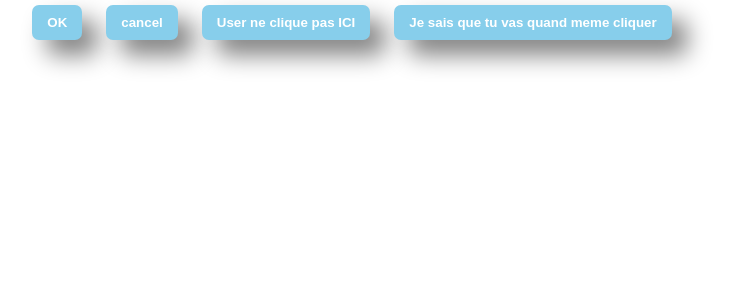
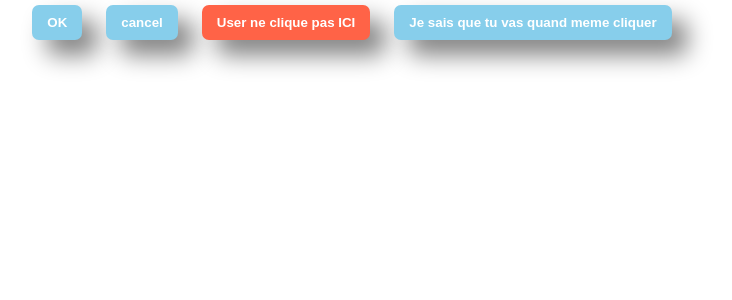
Before and after one commit to champix56/2021_11_17_tjs, a React (Create React App) app: page / in a window 1280 px wide. Shown: the top 300 px of the page, without its empty margins (288-1020 px from the left). Built offline with nearby package versions, Linux system fonts and the light colour scheme.

Commit message:
meo de style dynamique by parent props

```diff
--- a/src/App/App.js
+++ b/src/App/App.js
@@ -13,6 +13,7 @@ function App() {
       <Button text="cancel" />
       <Button
         text="User ne clique pas ICI"
+        bgColor="tomato"
         onButtonClicked={(arg) => {
           console.log(arg);
           alert("Le user a osé cliquer, il est vilain le user");
--- a/src/App/components/Button/Button.js
+++ b/src/App/components/Button/Button.js
@@ -11,6 +11,7 @@ const Button = (props) => {
   return (
     <button
       className="Button"
+      style={{backgroundColor:props.bgColor,color:props.color}}
       onClick={(evt) => {
         //evenement gerer par le composant pas renvoyé au parent
         props.onButtonClicked();
@@ -24,5 +25,7 @@ const Button = (props) => {
 Button.propTypes={
   text: PropTypes.string.isRequired,
   onButtonClicked: PropTypes.func.isRequired,
+  bgColor: PropTypes.string,
+  color: PropTypes.string,
 }
 export default Button;
```
